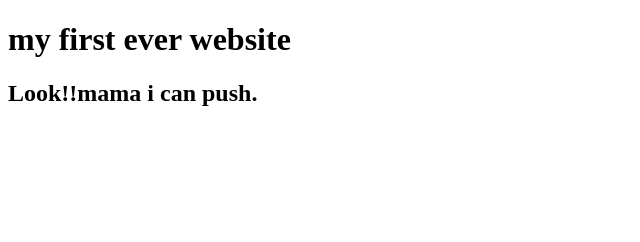
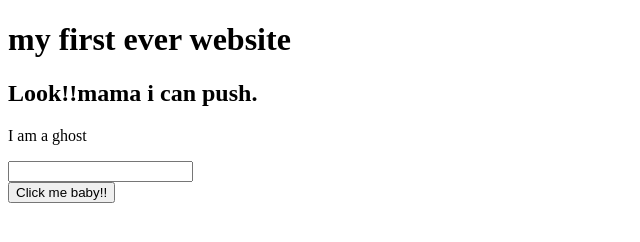
Before and after one commit to LailafinNahar-Tithy/first-website, a plain HTML site: page index.html in a window 1280 px wide. Shown: the whole page, without its empty margins (0-640 px from the left). Drawn offline with Linux system fonts and the light colour scheme.

Commit message:
done adding button

```diff
--- a/index.html
+++ b/index.html
@@ -9,5 +9,9 @@
 <body>
     <h1>my first ever website</h1>
     <h2>Look!!mama i can push.</h2>
+    <p>I am a ghost</p>
+    <input type="text">
+    <br>
+    <button>Click me baby!!</button>
 </body>
 </html>
```
